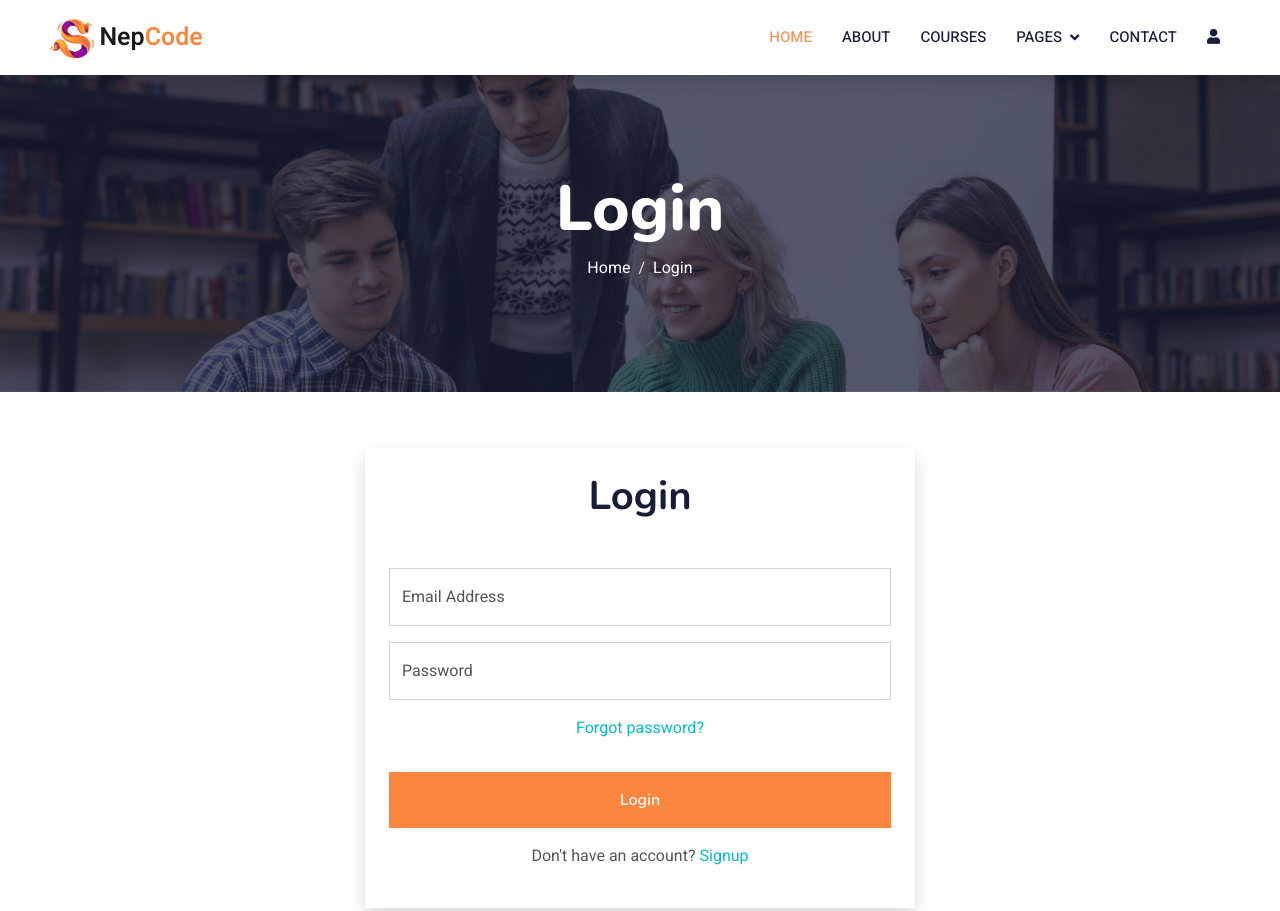
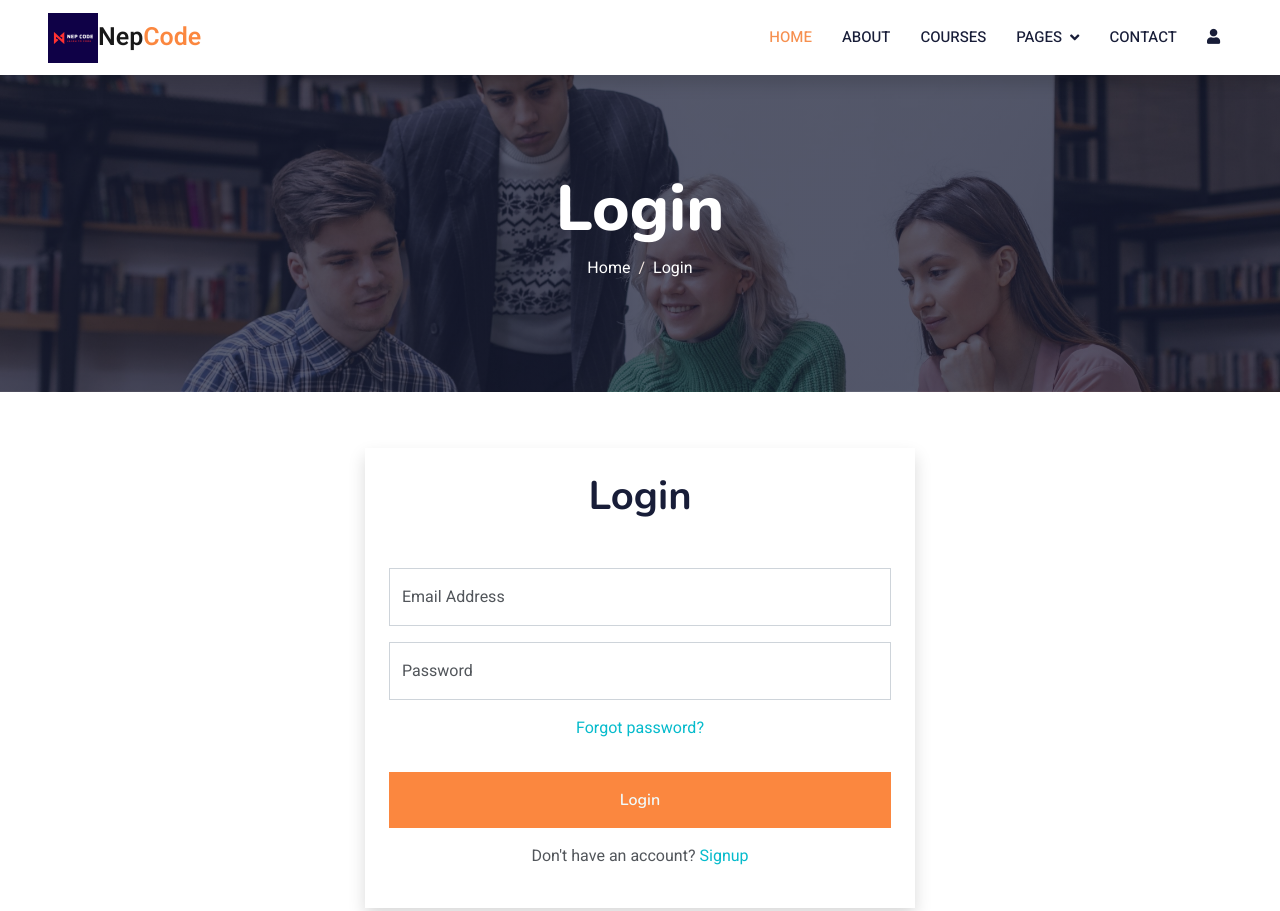
Before and after one commit to DeveloperPrabit/E-learning-platform-, a plain HTML site: page login.html in a window 1280 px wide. Shown: the top 911 px of the page. Drawn offline with nearby package versions, Linux system fonts and the light colour scheme.

Commit message:
Update login.html

```diff
--- a/login.html
+++ b/login.html
@@ -9,7 +9,7 @@
     <meta content="" name="description">
 
     <!-- Favicon -->
-    <link href="img/icon.png" rel="icon">
+    <link href="img/ll.svg" rel="icon">
 
     <!-- Google Web Fonts -->
     <link rel="preconnect" href="https://fonts.googleapis.com">
@@ -49,7 +49,7 @@
     <!-- Navbar Start -->
     <nav class="navbar navbar-expand-lg bg-white navbar-light shadow sticky-top p-0">
         <a href="index.html" class="navbar-brand d-flex align-items-center px-4 px-lg-5">
-            <p class="m-0 fw-bold" style="font-size: 25px;"><img src="img/icon.png" alt="" height="50px">Nep<span style="color: #fb873f;">Code</span></p>
+            <p class="m-0 fw-bold" style="font-size: 25px;"><img src="img/ll.svg" alt="" height="50px">Nep<span style="color: #fb873f;">Code</span></p>
         </a>
         <button type="button" class="navbar-toggler me-4" data-bs-toggle="collapse" data-bs-target="#navbarCollapse"
             style="border: none;">
```
